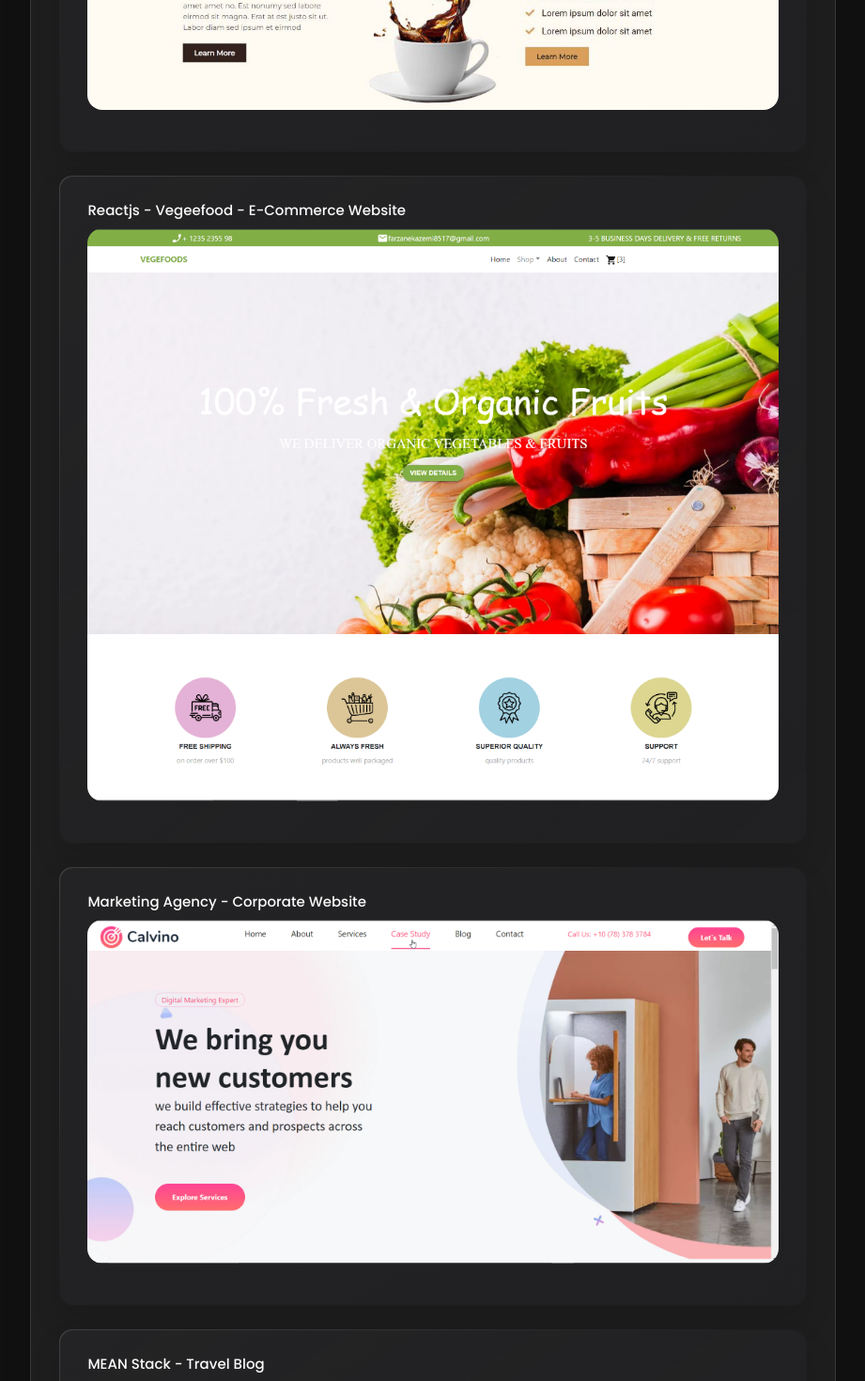
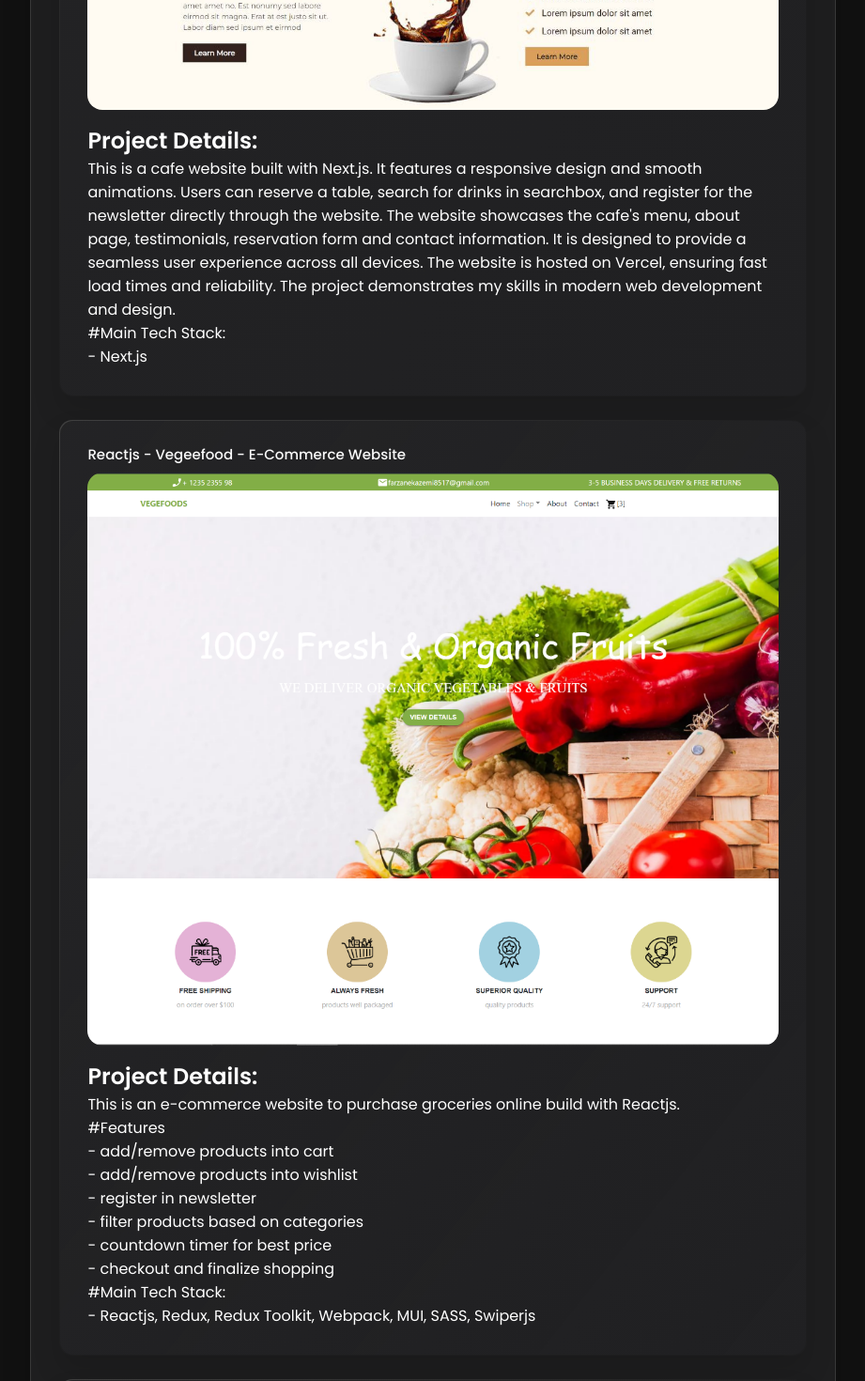
Before and after one commit to Farzane2630/personal-portfolio-v1, a React (Vite) app: page /portfolio in a window 1280 px wide. Shown: the part 960-2430 px from the top of the page at 94% size, without its empty margins (350-1271 px from the left). Built offline with nearby package versions, Linux system fonts and the light colour scheme.

Commit message:
ref: projects` details

```diff
--- a/src/Pages/Portfolio.jsx
+++ b/src/Pages/Portfolio.jsx
@@ -24,21 +24,26 @@ export default function Portfolio() {
                   Nextjs - Cafe website
                 </h5>
               </div>
+              <img src="/images/cafe-next-js.jpg" alt="e-commerce website" className='project-img' />
               <div className="project-details">
+                <p className="project-description-title">
+                  Project Details:
+                </p>
                 <p className="project-description">
-                  This is a cafe website built with Next.js, Tailwind CSS, and Framer Motion.
+                  This is a cafe website built with Next.js.
                   It features a responsive design and smooth animations.
-                  The website showcases the cafe's menu, location, and contact information.
+                  Users can reserve a table, search for drinks in searchbox, and register for the newsletter directly through the website.
+                  The website showcases the cafe's menu, about page, testimonials, reservation form and contact information.
                   It is designed to provide a seamless user experience across all devices.
                   The website is hosted on Vercel, ensuring fast load times and reliability.
                   The project demonstrates my skills in modern web development and design.
-                    Users can reserve a table, order coffee, submit reviews, and register for the newsletter directly through the website.
                 </p>
                 <p className="project-tech-stack">
-                  Tech Stack: Next.js, Tailwind CSS, Framer Motion
+                  #Main Tech Stack:
+                  <br />
+                  - Next.js
                 </p>
               </div>
-              <img src="/images/cafe-next-js.jpg" alt="e-commerce website" className='project-img' />
             </a>
           </li>
         </ul>
@@ -53,6 +58,34 @@ export default function Portfolio() {
               </h5>
             </div>
             <img src="/images/vegi.png" alt="vegeefood - ecommerce website" className='project-img' />
+
+            <div className="project-details">
+              <p className="project-description-title">
+                Project Details:
+              </p>
+              <p className="project-description">
+                This is an e-commerce website to purchase groceries online build with Reactjs.
+                <br />
+                #Features
+                <br />
+                - add/remove products into cart
+                <br />
+                - add/remove products into wishlist
+                <br />
+                - register in newsletter
+                <br />
+                - filter products based on categories
+                <br />
+                - countdown timer for best price
+                <br />
+                - checkout and finalize shopping
+              </p>
+              <p className="project-tech-stack">
+                #Main Tech Stack:
+                <br />
+                - Reactjs, Redux, Redux Toolkit, Webpack, MUI, SASS, Swiperjs
+              </p>
+            </div>
           </li>
         </ul>
 
--- a/src/index.css
+++ b/src/index.css
@@ -1063,6 +1063,17 @@ main {
   width: 100%;
 }
 
+.project-details {
+  color: white;
+  font-size: 16px;
+  font-weight: 400;
+}
+
+.project-description-title{
+  font-size: 24px;
+  font-weight: 800;
+}
+
 .project-img {
   position: relative;
   width: 100%;
@@ -1071,38 +1082,6 @@ main {
   margin-top: 8px;
   overflow: hidden;
   margin-bottom: 15px;
-}
-
-.project-details {
-  display: none;
-  position: relative;
-  width: 100%;
-  height: 200px;
-  border-radius: 16px;
-  margin-top: 8px;
-  overflow: hidden;
-  margin-bottom: 15px;
-  background-color: black;
-}
-
-.project-item:hover .project-details {
-  display: flex;
-}
-
-.project-description {
-  color: white;
-  font-size: var(--fs-6);
-  font-weight: var(--fw-300);
-  line-height: 1.6;
-  padding: 15px;
-}
-
-.project-tech-stack {
-  color: white;
-  font-size: 18px;
-  font-weight: bold;
-  line-height: 1.6;
-  padding: 15px;
 }
 
 .project-img::before {
```
